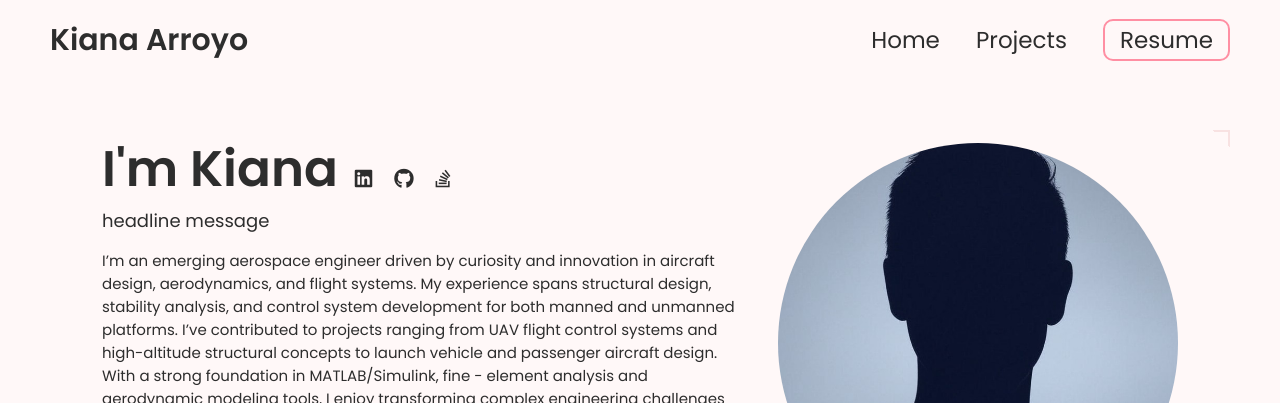
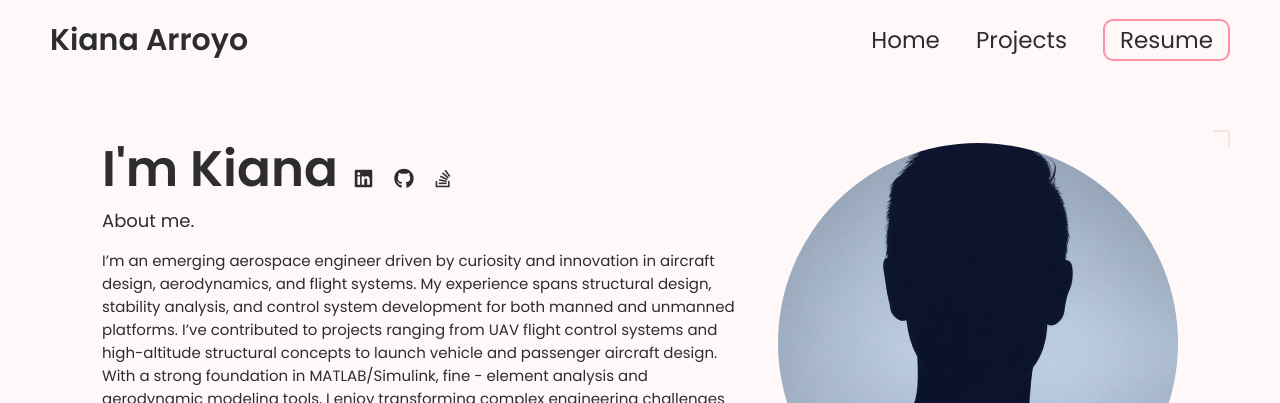
Before and after one commit to oirroyo/oirroyo.github.io, a Jekyll site: the page built from index.html, in a window 1280 px wide and 900 px high. Shown: the top 403 px of the window. Built offline with Jekyll 4.4.1, drawn with Linux system fonts in a browser that asks for light colours.

Commit message:
Update _config.yml

```diff
--- a/_config.yml
+++ b/_config.yml
@@ -13,10 +13,11 @@ title: Kiana Arroyo's Portfolio # This is what shows up in the tab of the browse
 
 # Hero Section
 name: Kiana Arroyo
-headline: headline message
+headline: About me.
 description: >- # dont remove this line. this will ignore all new lines until the next section
   I’m an emerging aerospace engineer driven by curiosity and innovation in aircraft design, aerodynamics, and flight systems.
   My experience spans structural design, stability analysis, and control system development for both manned and unmanned platforms.
+
   I’ve contributed to projects ranging from UAV flight control systems and high-altitude structural concepts to launch vehicle and passenger aircraft design.
   With a strong foundation in MATLAB/Simulink, fine - element analysis and aerodynamic modeling tools, I enjoy transforming complex engineering challenges into practical, efficient solutions.
   I’m passionate about advancing sustainable and high-performance aerospace systems through analytical thinking, collaboration, and creative design.
```
